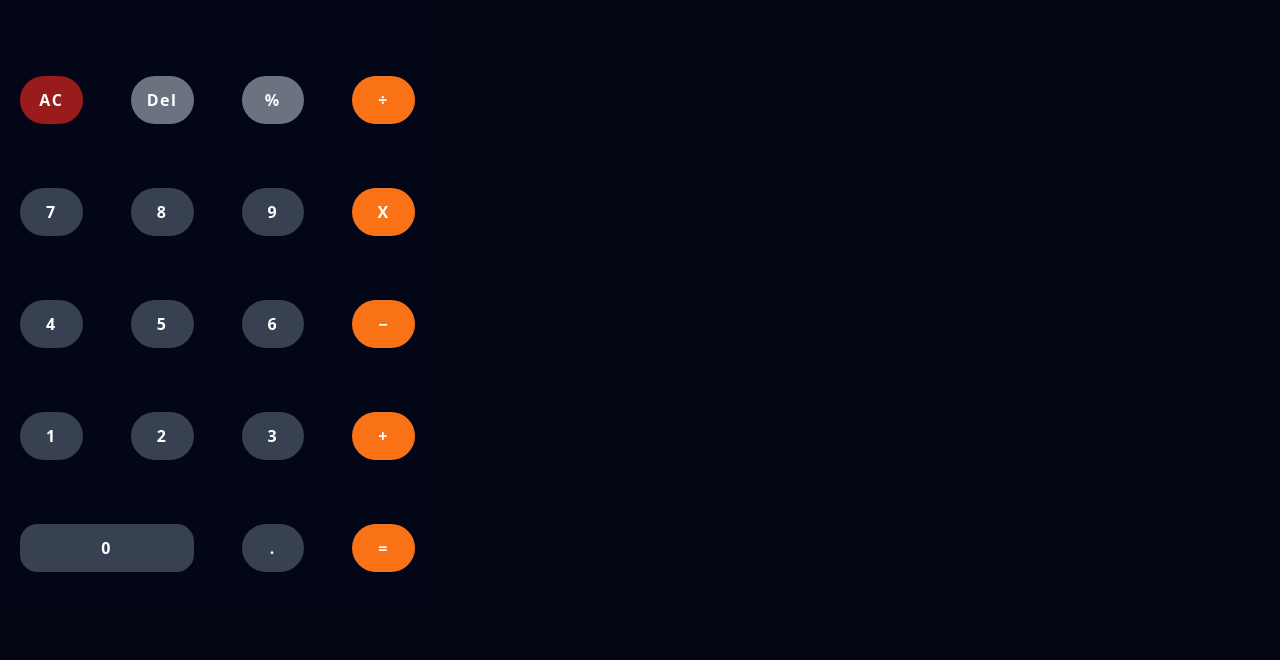
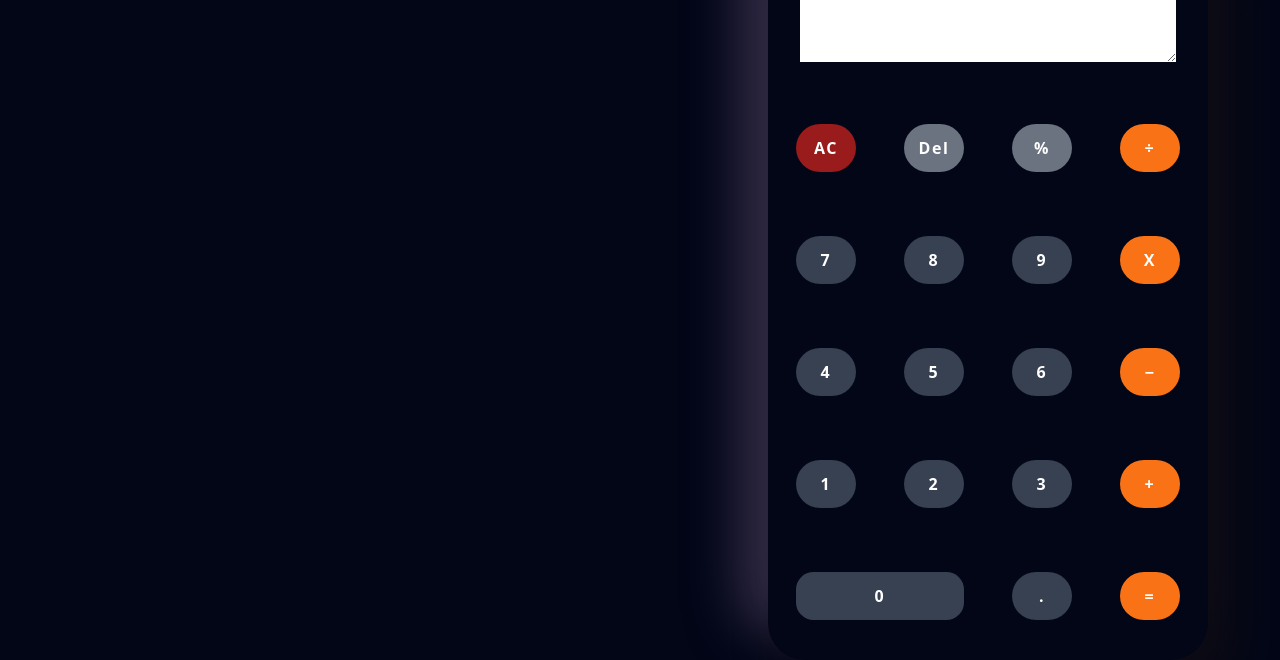
Before and after one commit to Techitus/calculator, a website: page index.html in a window 1280 px wide. Shown: the part 154-814 px from the top of the page. Drawn offline with Linux system fonts and the light colour scheme.

Commit message:
Final commit

```diff
--- a/index.css
+++ b/index.css
@@ -23,3 +23,10 @@
     box-shadow: var(--hover-shadows), var(--accent) 0px 0px 30px 5px;
     transform: scale(0.95);
   }
+
+  .wrapper{
+    border-radius: 37px;
+background: #241f31;
+box-shadow:  27px 27px 53px #0e0c14,
+             -27px -27px 53px #3a324e;
+  }
--- a/index.html
+++ b/index.html
@@ -7,35 +7,36 @@
     <link rel="stylesheet" href="index.css">
     <link rel="stylesheet" href="style.css">
 </head>
-<body class="p-0 m-0 flex items-center justify-between bg-gray-950">
-   <div class="wrapper bg-slate-950 px-2 h-auto items-center">
+<body class="p-0 m-0 flex items-center justify-between bg-slate-950">
+   <div class="wrapper bg-slate-950 px-4 h-auto items-center sm:ml-24 sm:mt-8 md:ml-44 md:mt-16 lg:overflow-hidden lg:ml-72 lg:px-4 xl:ml-[48rem] 2xl:mb-0 ">
     <div class="parent ">
-    <div class="textplace px-2 mt-3">
+    <div class="textplace px-4 mt-3">
         <h1 id="h-text" class="text-white text-center text-4xl font-mono tracking-wide m-5">Calculator</h1>
-        <textarea name="" id="txtarea" cols="42" rows="3" disabled ></textarea>
+        <textarea name="" id="txtarea" cols="39" rows="3" readonly class="2xl:text-lg" ></textarea>
         </div>
-        <div class="btn-section grid grid-cols-4 gap-12 pt-16 mx-3 pb-8 text-white">
-        <button type="button" id="AC"  class="btn bg-red-800 rounded-full px-3 py-3  my-2 hover:bg-red-950" >AC</button>
-        <button type="button" id="clr" class="btn bg-gray-500 rounded-full px-3 py-3 my-2 hover:bg-slate-800">Del</button>
-        <button type="button" id="per" class="btn bg-gray-500 rounded-full px-3 py-3 my-2 hover:bg-slate-800">%</button>
-        <button type="button" id="div" class="btn bg-orange-500 rounded-full px-3 py-3 my-2 hover:bg-orange-800">÷</button>
-        <button type="button" id="dg-7"class="btn bg-gray-700 rounded-full px-3 py-3 my-2 hover:bg-slate-900">7</button>
-        <button type="button" id="dg-8"class="btn bg-gray-700 rounded-full px-3 py-3 my-2 hover:bg-slate-900">8</button>
-        <button type="button" id="dg-9"class="btn bg-gray-700 rounded-full px-3 py-3 my-2 hover:bg-slate-900">9</button>
-        <button type="button" id="mul"class="btn  bg-orange-500 rounded-full px-3 py-3 my-2 hover:bg-orange-800">X</button>
-        <button type="button" id="dg-4"class="btn bg-gray-700 rounded-full px-3 py-3 my-2 hover:bg-slate-900">4</button>
-        <button type="button" id="dg-5"class="btn bg-gray-700 rounded-full px-3 py-3 my-2 hover:bg-slate-900">5</button>
-        <button type="button" id="dg-6"class="btn bg-gray-700 rounded-full px-3 py-3 my-2 hover:bg-slate-900">6</button>
-        <button type="button" id="subs"class="btn bg-orange-500 rounded-full px-3 py-3 my-2 hover:bg-orange-800">−</button>
-        <button type="button" id="dg-1"class="btn bg-gray-700 rounded-full px-3 py-3 my-2 hover:bg-slate-900">1</button>
-        <button type="button" id="dg-2"class="btn bg-gray-700 rounded-full px-3 py-3 my-2 hover:bg-slate-900">2</button>
-        <button type="button" id="dg-3"class="btn bg-gray-700 rounded-full px-3 py-3 my-2 hover:bg-slate-900">3</button>
-        <button type="button" id="plus"class="btn bg-orange-500 rounded-full px-3 py-3 my-2 hover:bg-orange-800">+</button>
-        <button type="button" id="dg-0"class="btn col-span-2 bg-gray-700 px-3 py-3 my-2 rounded-2xlhover:bg-slate-900">0</button>
-        <button type="button" id="deci"class="btn bg-gray-700  rounded-full px-3 py-3 my-2 hover:bg-slate-900">.</button>
-        <button type="button" id="equal"class="btn bg-orange-500 rounded-full  px-3 py-3 my-2 hover:bg-orange-800">=</button>
+        <div id="button" class="btn-section grid grid-cols-4 gap-12 pt-12 mx-3 pb-8 text-white overflow-hidden">
+        <button type="button" id="AC"  class="btn bg-red-800 rounded-full px-3 py-3  my-2 hover:bg-red-950"onclick="Clear()">AC</button>
+        <button type="button" id="clr" class="btn bg-gray-500 rounded-full px-3 py-3 my-2 hover:bg-slate-800" onclick="Delete()" >Del</button>
+        <button type="button" id="per" class="btn bg-gray-500 rounded-full px-3 py-3 my-2 hover:bg-slate-800" onclick="Display('%')">%</button>
+        <button type="button" id="div" class="btn bg-orange-500 rounded-full px-3 py-3 my-2 hover:bg-orange-800"onclick="Display('/')">÷</button>
+        <button type="button" id="dg-7"class="btn bg-gray-700 rounded-full px-3 py-3 my-2 hover:bg-slate-900"onclick="Display('7')">7</button>
+        <button type="button" id="dg-8"class="btn bg-gray-700 rounded-full px-3 py-3 my-2 hover:bg-slate-900"onclick="Display('8')">8</button>
+        <button type="button" id="dg-9"class="btn bg-gray-700 rounded-full px-3 py-3 my-2 hover:bg-slate-900"onclick="Display('9')">9</button>
+        <button type="button" id="mul"class="btn  bg-orange-500 rounded-full px-3 py-3 my-2 hover:bg-orange-800"onclick="Display('*')">X</button>
+        <button type="button" id="dg-4"class="btn bg-gray-700 rounded-full px-3 py-3 my-2 hover:bg-slate-900"onclick="Display('4')">4</button>
+        <button type="button" id="dg-5"class="btn bg-gray-700 rounded-full px-3 py-3 my-2 hover:bg-slate-900"onclick="Display('5')">5</button>
+        <button type="button" id="dg-6"class="btn bg-gray-700 rounded-full px-3 py-3 my-2 hover:bg-slate-900"onclick="Display('6')">6</button>
+        <button type="button" id="subs"class="btn bg-orange-500 rounded-full px-3 py-3 my-2 hover:bg-orange-800"onclick="Display('-')">−</button>
+        <button type="button" id="dg-1"class="btn bg-gray-700 rounded-full px-3 py-3 my-2 hover:bg-slate-900"onclick="Display('1')">1</button>
+        <button type="button" id="dg-2"class="btn bg-gray-700 rounded-full px-3 py-3 my-2 hover:bg-slate-900"onclick="Display('2')">2</button>
+        <button type="button" id="dg-3"class="btn bg-gray-700 rounded-full px-3 py-3 my-2 hover:bg-slate-900"onclick="Display('3')">3</button>
+        <button type="button" id="plus"class="btn bg-orange-500 rounded-full px-3 py-3 my-2 hover:bg-orange-800"onclick="Display('+')">+</button>
+        <button type="button" id="dg-0"class="btn col-span-2 bg-gray-700 px-3 py-3 my-2 rounded-2xlhover:bg-slate-900"onclick="Display('0')">0</button>
+        <button type="button" id="deci"class="btn bg-gray-700  rounded-full px-3 py-3 my-2 hover:bg-slate-900"onclick="Display('.')">.</button>
+        <button type="button" id="equal"class="btn bg-orange-500 rounded-full  px-3 py-3 my-2 hover:bg-orange-800"onclick="Calculate()">=</button>
     </div>
 </div>
    </div>
+   <script src="script.js"></script>
 </body>
 </html>
--- a/script.js
+++ b/script.js
@@ -0,0 +1,24 @@
+function Display(value){
+    document.getElementById("txtarea").value += value;
+}
+
+function Clear(){
+ let txtvalue =   document.getElementById("txtarea").value = " ";
+txtvaluevalue.style.fontsize = "15px";
+}
+function Delete(){
+    var x=document.getElementById("txtarea");
+   if (x.value.length>0)
+{
+    x.value=x.value.substring(0,x.value.length-1);
+}
+}
+function Calculate() {
+    try {
+      document.getElementById('txtarea').value = eval(
+        document.getElementById('txtarea').value);
+    }
+    catch (error) {
+      document.getElementById('txtarea').value = 'Error';
+    }
+  }
```
Also changed, not shown: style.css.
